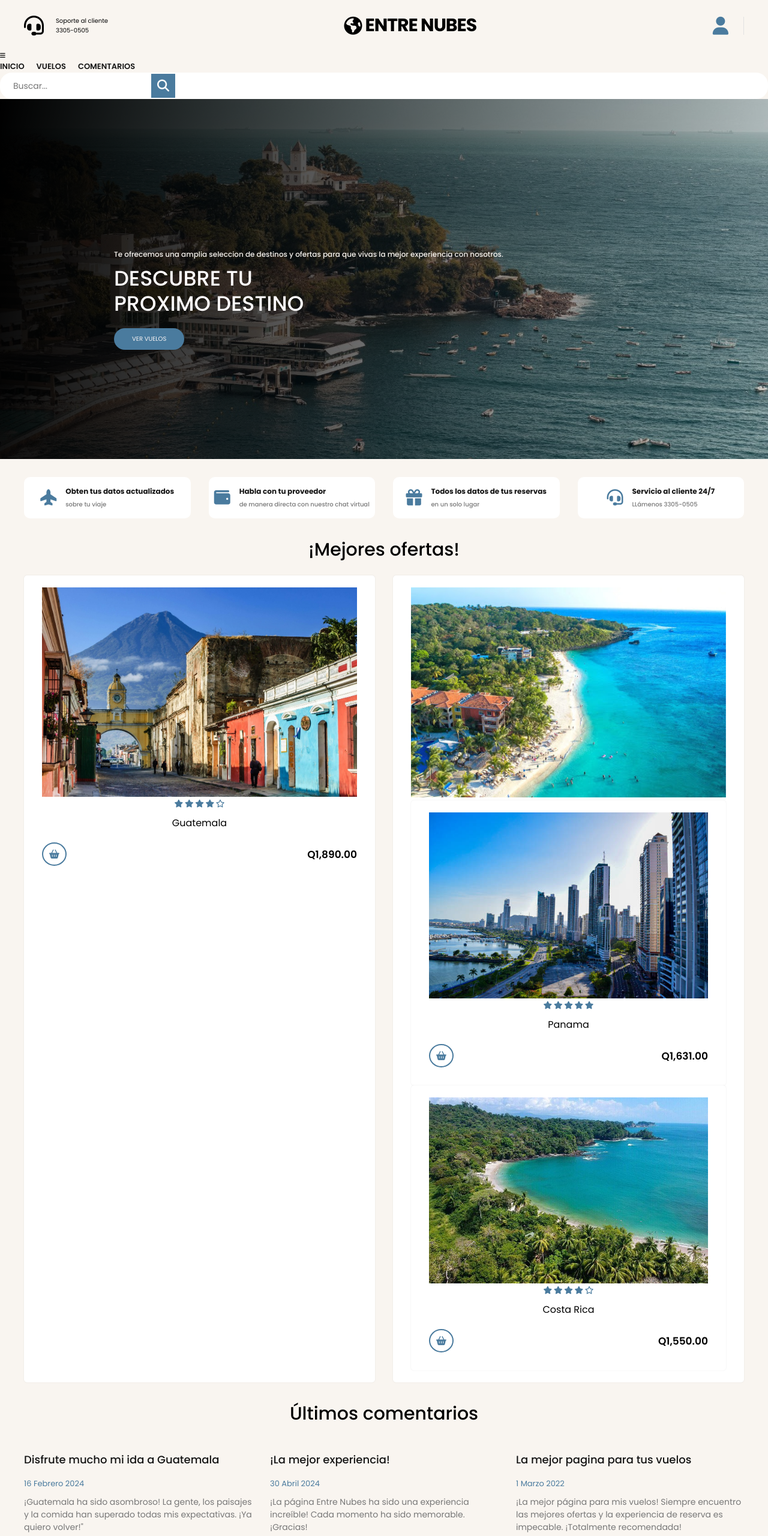
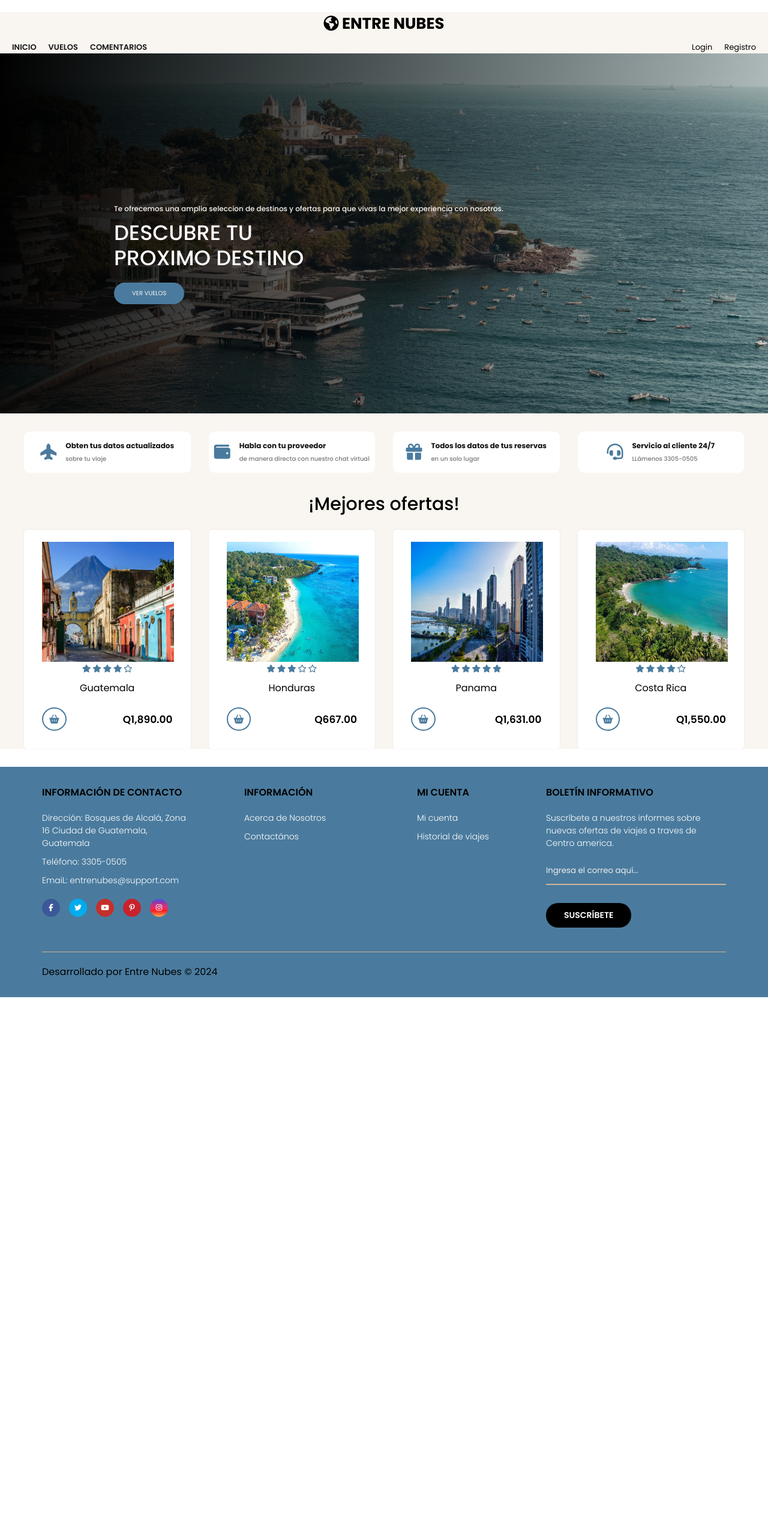
Before and after one commit to brianmatus/Agencia, a plain HTML site: page web/principal.html in a window 1280 px wide. Shown: the top 2560 px of the page at 60% size. After the commit the page ends 1662 px from the top, so only its background shows below. Drawn offline with Linux system fonts and the light colour scheme.

Commit message:
Eliminar partes innecesarias

```diff
--- a/web/assets/css/principal.css
+++ b/web/assets/css/principal.css
@@ -18,6 +18,9 @@ html {
 	box-sizing: border-box;
 }
 
+
+
+
 /* ********************************** */
 /*             UTILIDADES             */
 /* ********************************** */
@@ -37,7 +40,55 @@ html {
 /* ********************************** */
 .container-hero {
 	background-color: var(--background-color);
+	display: flex;
+	flex-direction: column;
+	align-items: center;
+	text-align: center;
+	margin-top: 20px;
 }
+
+.header-top {
+	display: flex;
+	align-items: center;
+	justify-content: center;
+	gap: 20px;
+	font-size: 1.3rem;
+}
+
+.header-top i {
+	font-size: 2.5rem;
+}
+
+.menu-container {
+	display: flex;
+	justify-content: space-between;
+	width: 100%;
+	padding: 0 20px;
+	box-sizing: border-box;
+	margin-top: 10px;
+}
+
+.menu {
+	display: flex;
+	gap: 20px;
+	list-style: none;
+	padding: 0;
+}
+
+.auth-links {
+	display: flex;
+	gap: 20px;
+}
+
+.menu li, .auth-links a {
+	text-decoration: none;
+	font-size: 1.3rem;
+	color: #000;
+}
+
+
+
+
 
 .hero {
 	display: flex;
@@ -316,30 +367,6 @@ html {
 	justify-content: center;
 	border-radius: 2rem;
 	gap: 2rem;
-}
-
-.category-moca {
-	background-image: linear-gradient(#00000080, #00000080),
-		url('../img/moca-category.jpg');
-	background-size: cover;
-	background-position: bottom;
-	background-repeat: no-repeat;
-}
-
-.category-capuchino {
-	background-image: linear-gradient(#00000080, #00000080),
-		url('../img/capuchino-category.jpg');
-	background-size: cover;
-	background-position: center;
-	background-repeat: no-repeat;
-}
-
-.category-expreso {
-	background-image: linear-gradient(#00000080, #00000080),
-		url('../img/expreso-category.jpg');
-	background-size: cover;
-	background-position: center;
-	background-repeat: no-repeat;
 }
 
 .card-category p {
@@ -1112,5 +1139,12 @@ html {
 }
 .container-fly{
 	text-align:  center;
-	font-style: Poppins; ;
+	font-family: Poppins, serif;
 }
+
+/*Custom*/
+
+.container-img img {
+	width: 220px;
+	height: 200px;
+}
--- a/web/principal.html
+++ b/web/principal.html
@@ -3,53 +3,36 @@
 <head>
 	<meta charset="UTF-8" />
 	<meta http-equiv="X-UA-Compatible" content="IE=edge" />
-		<meta
-			name="viewport"
-			content="width=device-width, initial-scale=1.0"
-		/>
+	<meta name="viewport" content="width=device-width, initial-scale=1.0" />
 	<title>ENTRE NUBES</title>
 	<link rel="stylesheet" href="assets/css/principal.css" />
 </head>
 <body>
 <header>
 	<div class="container-hero">
-				<div class="container hero">
-					<div class="customer-support">
-						<i class="fa-solid fa-headset"></i>
-						<div class="content-customer-support">
-							<span class="text">Soporte al cliente</span>
-							<span class="number">3305-0505</span>
-						</div>
+
+		<div class="header-top">
+			<h1 class="logo">
+				<i class="fa-solid fa-earth-americas" style="text-align: right;"></i>
+				<span>ENTRE NUBES</span>
+			</h1>
 		</div>
 
-					<div class="container-logo">
-						<i class="fa-solid fa-earth-americas"></i>
-						<h1 class="logo"><a href="/">ENTRE NUBES</a></h1>
-					</div>
-
-					<div class="container-user">
-						<i class="fa-solid fa-user"></i>
-					</div>
-				</div>
-
+		<div class="menu-container">
 			<nav>
-					<i class="fa-solid fa-bars"></i>
 				<ul class="menu">
 					<li><a href="#">Inicio</a></li>
 					<li><a href="/vuelos.html">Vuelos</a></li>
 					<li><a href="/comentarios.html">Comentarios</a></li>
 				</ul>
-
-					<form class="search-form">
-						<input type="search" placeholder="Buscar..." />
-						<button class="btn-search">
-							<i class="fa-solid fa-magnifying-glass"></i>
-						</button>
-					</form>
 			</nav>
+			<div class="auth-links">
+				<a href="/login.html">Login</a>
+				<a href="/registro.html">Registro</a>
+			</div>
+		</div>
 	</div>
 </header>
-
 <section class="banner">
 	<div class="content-banner">
 		<p>Te ofrecemos una amplia seleccion de destinos y ofertas para que vivas la mejor experiencia con nosotros.</p>
@@ -57,7 +40,6 @@
 		<a href="#">VER VUELOS</a>
 	</div>
 </section>
-
 <main class="main-content">
 	<section class="container container-features">
 		<div class="card-feature">
@@ -89,10 +71,8 @@
 			</div>
 		</div>
 	</section>
-
 	<section class="container specials">
 		<h1 class="heading-1">¡Mejores ofertas!</h1>
-
 		<div class="container-products">
 			<!-- Producto 1 -->
 			<div class="card-product">
@@ -128,10 +108,7 @@
 			<!-- Producto 2 -->
 			<div class="card-product">
 				<div class="container-img">
-							<img
-								src="assets/img/cafe-ingles.jpg"
-								alt="Cafe incafe-ingles.jpg"
-							/>
+					<img src="assets/img/cafe-ingles.jpg" alt="Cafe incafe-ingles.jpg" />
 					<div class="button-group">
                 <span>
                   <i class="fa-regular fa-eye"></i>
@@ -140,8 +117,8 @@
                   <i class="fa-regular fa-heart"></i>
                 </span>
 						<span>
-									<i class="fa-solid fa-code-compare"></i
-
+                  <i class="fa-solid fa-code-compare"></i>
+						</span>
 					</div>
 					<div class="content-card-product">
 						<div class="stars">
@@ -159,6 +136,7 @@
 					</div>
 				</div>
 				<!--  -->
+			</div>
 			<div class="card-product">
 				<div class="container-img">
 					<img src="assets/img/cafe-viena.jpg" alt="Cafe Viena" />
@@ -222,84 +200,14 @@
 			</div>
 		</div>
 	</section>
-
-			<section class="container blogs">
-				<h1 class="heading-1">Últimos comentarios</h1>
-
-				<div class="container-blogs">
-					<div class="card-blog">
-						<div class="container-img">
-							<div class="button-group-blog">
-								<span>
-									<i class="fa-solid fa-magnifying-glass"></i>
-								</span>
-								<span>
-									<i class="fa-solid fa-link"></i>
-								</span>
-							</div>
-						</div>
-						<div class="content-blog">
-							<h3>Disfrute mucho mi ida a Guatemala</h3>
-							<span>16 Febrero 2024</span>
-							<p>
-								¡Guatemala ha sido asombroso! La gente, los paisajes y la comida han superado todas mis expectativas. ¡Ya quiero volver!"
-							</p>
-							<div class="btn-read-more">Leer más</div>
-						</div>
-					</div>
-					<div class="card-blog">
-						<div class="container-img">
-							<div class="button-group-blog">
-								<span>
-									<i class="fa-solid fa-magnifying-glass"></i>
-								</span>
-								<span>
-									<i class="fa-solid fa-link"></i>
-								</span>
-							</div>
-						</div>
-						<div class="content-blog">
-							<h3>¡La mejor experiencia!</h3>
-							<span>30 Abril 2024</span>
-							<p>
-								¡La página Entre Nubes ha sido una experiencia increíble! Cada momento ha sido memorable. ¡Gracias!
-							<div class="btn-read-more">Leer más</div>
-						</div>
-					</div>
-					<div class="card-blog">
-						<div class="container-img">
-							<div class="button-group-blog">
-								<span>
-									<i class="fa-solid fa-magnifying-glass"></i>
-								</span>
-								<span>
-									<i class="fa-solid fa-link"></i>
-								</span>
-							</div>
-						</div>
-						<div class="content-blog">
-							<h3>La mejor pagina para tus vuelos</h3>
-							<span>1 Marzo 2022</span>
-							<p>
-                            ¡La mejor página para mis vuelos! Siempre encuentro las mejores ofertas y la experiencia de reserva es impecable. ¡Totalmente recomendada!
-							</p>
-							<div class="btn-read-more">Leer más</div>
-						</div>
-					</div>
-				</div>
-			</section>
 </main>
-
 <footer class="footer">
 	<div class="container container-footer">
 		<div class="menu-footer">
 			<div class="contact-info">
 				<p class="title-footer">Información de Contacto</p>
 				<ul>
-							<li>
-								Dirección: Bosques de Alcalá, Zona 16
-                                Ciudad de Guatemala, Guatemala
-							</li>
+					<li> Dirección: Bosques de Alcalá, Zona 16 Ciudad de Guatemala, Guatemala </li>
 					<li>Teléfono: 3305-0505</li>
 					<li>EmaiL: entrenubes@support.com</li>
 				</ul>
@@ -321,46 +229,42 @@
               </span>
 				</div>
 			</div>
-
 			<div class="information">
 				<p class="title-footer">Información</p>
 				<ul>
-							<li><a href="#">Acerca de Nosotros</a></li>
-							<li><a href="#">Contactános</a></li>
+					<li>
+						<a href="/aboutus.html">Acerca de Nosotros</a>
+					</li>
+					<li>
+						<a href="#">Contactános</a>
+					</li>
 				</ul>
 			</div>
-
 			<div class="my-account">
 				<p class="title-footer">Mi cuenta</p>
-
 				<ul>
-							<li><a href="#">Mi cuenta</a></li>
-							<li><a href="#">Historial de viajes</a></li>
+					<li>
+						<a href="#">Mi cuenta</a>
+					</li>
+					<li>
+						<a href="#">Historial de viajes</a>
+					</li>
 				</ul>
 			</div>
-
 			<div class="newsletter">
 				<p class="title-footer">Boletín informativo</p>
-
 				<div class="content">
-							<p>
-								Suscríbete a nuestros informes sobre nuevas ofertas
-                                de viajes a traves de Centro america.
-							</p>
+					<p> Suscríbete a nuestros informes sobre nuevas ofertas de viajes a traves de Centro america. </p>
 					<input type="email" placeholder="Ingresa el correo aquí...">
 					<button>Suscríbete</button>
 				</div>
 			</div>
 		</div>
-
 		<div class="copyright">
-					<p>
-						Desarrollado por Entre Nubes &copy; 2024
-					</p>
+			<p> Desarrollado por Entre Nubes &copy; 2024 </p>
 		</div>
 	</div>
 </footer>
-
 <script src="https://kit.fontawesome.com/81581fb069.js" crossorigin="anonymous"></script>
 </body>
 </html>
```
Lines whose indentation alone changed are shown as unchanged.
